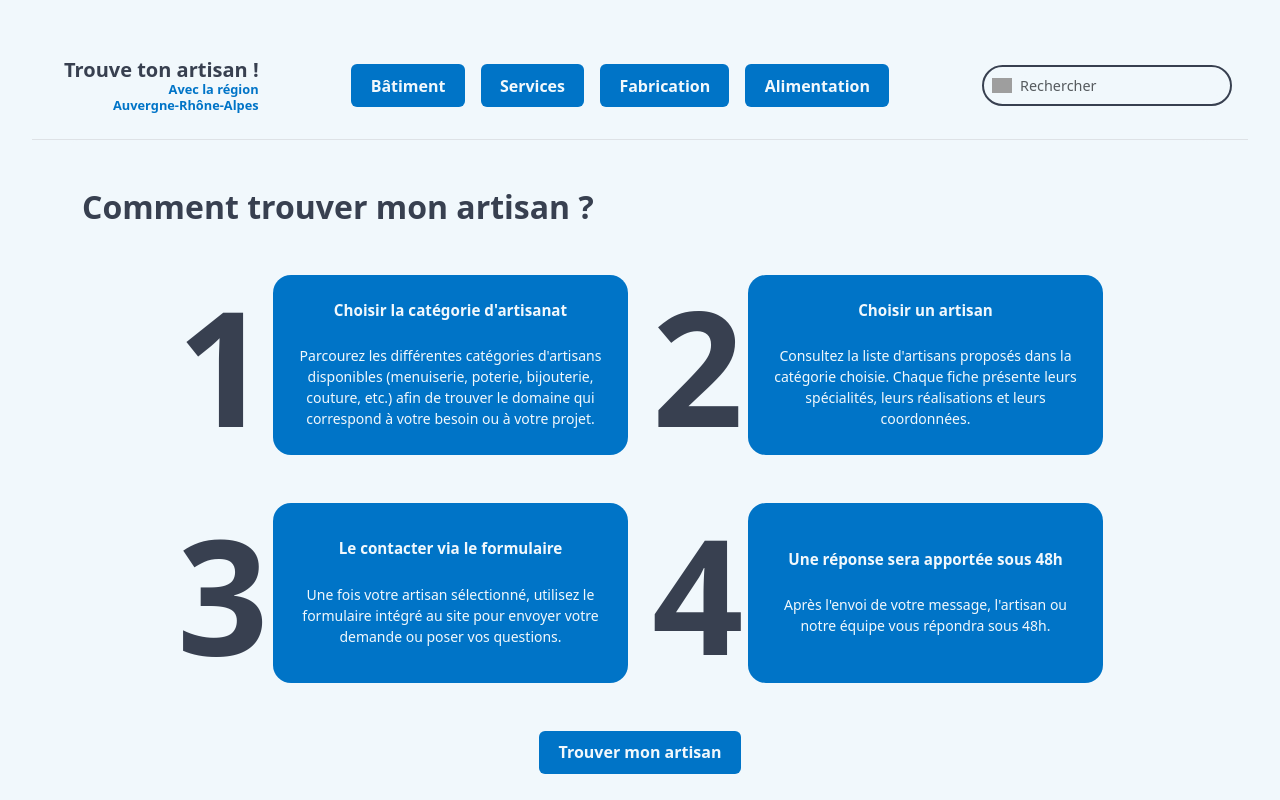
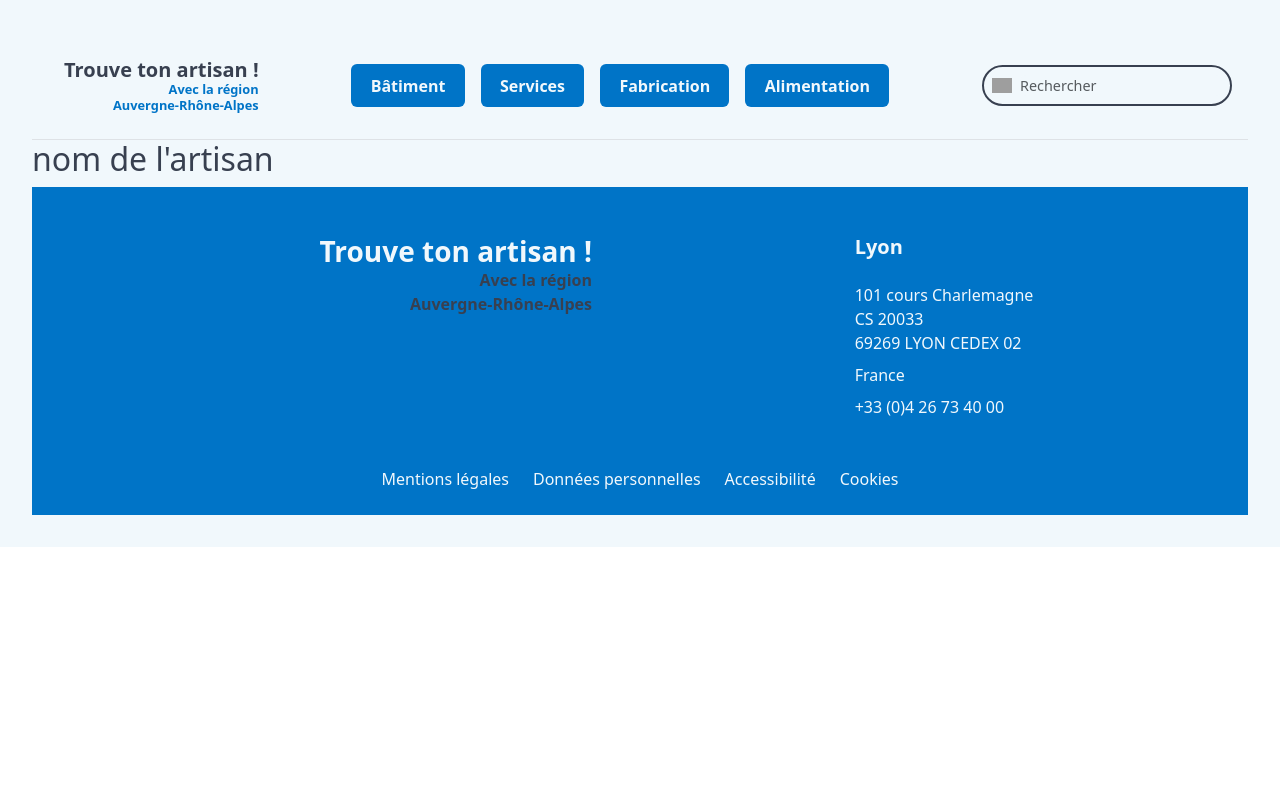
Before and after one commit to DylanPEUA/artisans-app, a React app in the folder frontend/: page /artisans/1 in a window 1280 px wide. Shown: the top 800 px of the page. Built offline with nearby package versions, Linux system fonts and the light colour scheme; grey boxes are pictures that could not be loaded; the HTML template or start-up script is replaced by a standard one.

Commit message:
Router implemented + fix on Home

```diff
--- a/frontend/src/App.jsx
+++ b/frontend/src/App.jsx
@@ -1,20 +1,34 @@
+import React from "react";
+import { BrowserRouter, Routes, Route } from "react-router-dom";
 
-import './App.css'
-import Header from './components/Header';
-import Footer from './components/Footer';
-import Home from './pages/Home';
+import "./App.css";
+import Header from "./components/Header";
+import Footer from "./components/Footer";
+
+import Home from "./pages/Home";
+import List from "./pages/List";
+import ArtisanDetail from "./pages/ArtisanDetail";
+import Category from "./pages/Category";
+import NotFound from "./pages/NotFound";
 
 function App() {
+  return (
+    <BrowserRouter>
+      <Header />
 
-  return (
-    <>
+      <main className="flex-grow-1">
+        <Routes>
+          <Route path="/" element={<Home />} />
+          <Route path="/artisans" element={<List />} />
+          <Route path="/artisans/:id" element={<ArtisanDetail />} />
+          <Route path="/category/:categoryName" element={<Category />} />
+          <Route path="*" element={<NotFound />} />
+        </Routes>
+      </main>
 
-      <Header />
-      <Home />
       <Footer />
-
-    </>
-  )
+    </BrowserRouter>
+  );
 }
 
-export default App
+export default App;
--- a/frontend/src/pages/ArtisanDetail.jsx
+++ b/frontend/src/pages/ArtisanDetail.jsx
@@ -0,0 +1,3 @@
+export default function ArtisanDetail() {
+  return <h2>nom de l'artisan</h2>;
+}
--- /dev/null
+++ b/frontend/src/pages/Category.jsx
@@ -0,0 +1,3 @@
+export default function Category() {
+  return <h2>Catégorie</h2>;
+}
--- a/frontend/src/pages/Home.jsx
+++ b/frontend/src/pages/Home.jsx
@@ -142,7 +142,6 @@ export default function Home() {
                   <div className="mb-3 small" style={{ color: "#384050" }}>
                     <div>{artisan.address.street}</div>
                     <div>{artisan.address.zip} {artisan.address.city}</div>
-                    <div>{artisan.address.country}</div>
                   </div>
 
                   {/* Bouton de contact */}
--- a/frontend/src/pages/List.jsx
+++ b/frontend/src/pages/List.jsx
@@ -0,0 +1,3 @@
+export default function List() {
+  return <h2>Liste des artisans</h2>;
+}
--- /dev/null
+++ b/frontend/src/pages/NotFound.jsx
@@ -0,0 +1,3 @@
+export default function NotFound() {
+  return <h2>Page non trouvée</h2>;
+}
```
